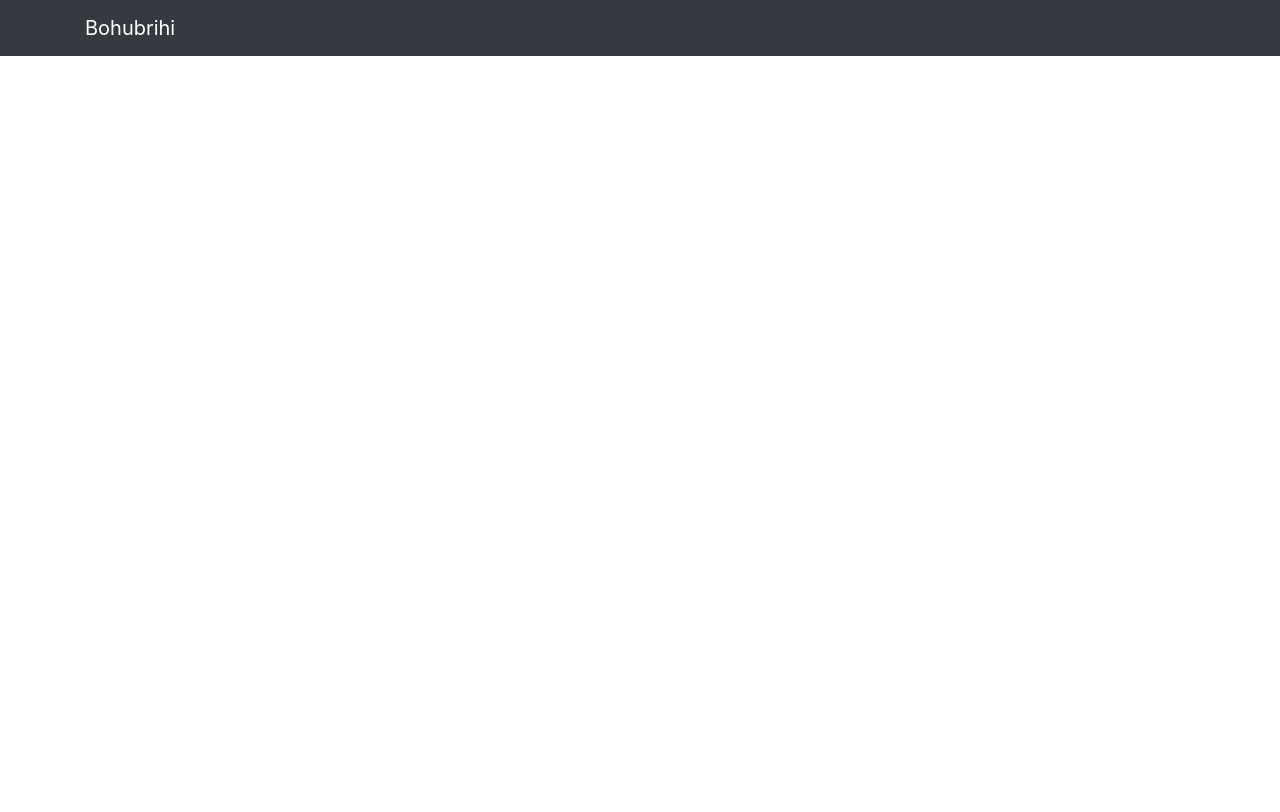
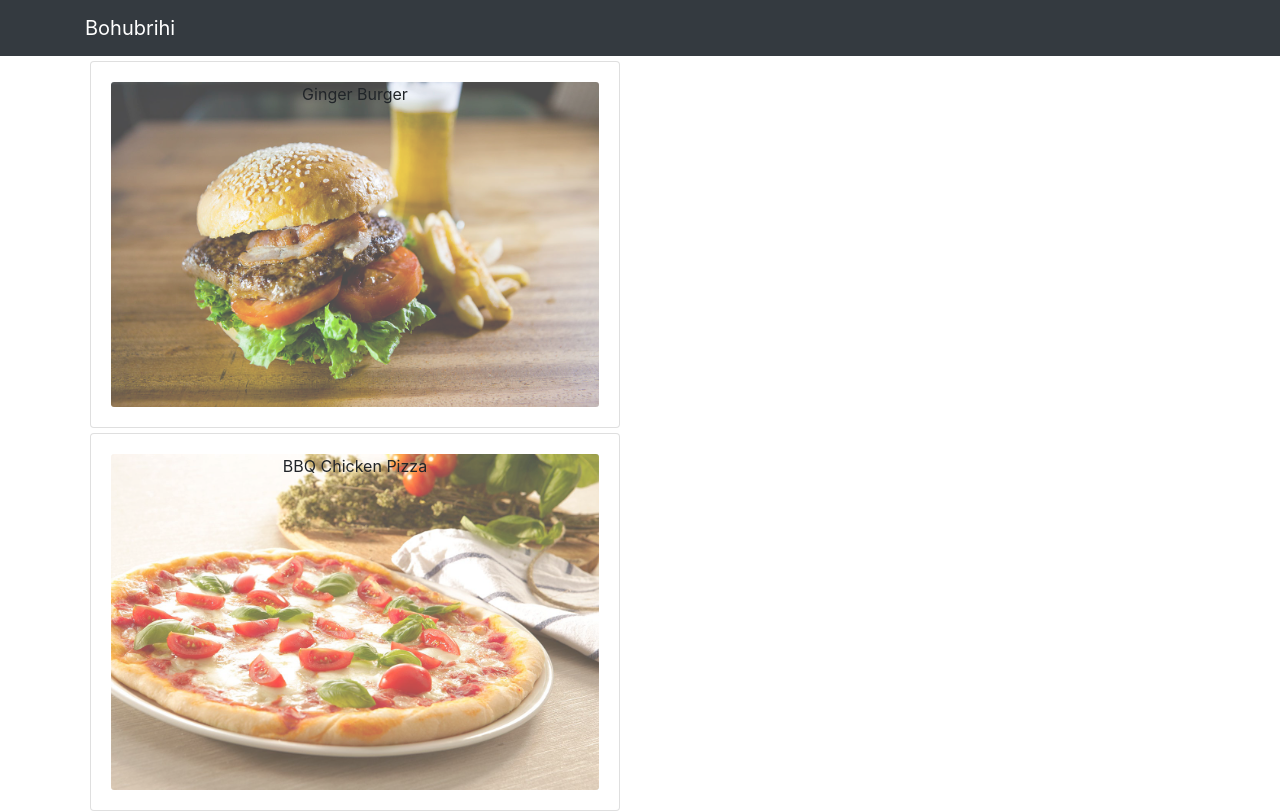
Before and after one commit to smhproduct/restaurant-project, a React (Create React App) app: page / in a window 1280 px wide. Shown: the top 812 px of the page. Built offline with nearby package versions, Linux system fonts and the light colour scheme.

Commit message:
Designing menu items

```diff
--- a/src/Components/Body/MenuItem.js
+++ b/src/Components/Body/MenuItem.js
@@ -1,10 +1,21 @@
 import React from 'react';
+import { Card, CardImg, CardImgOverlay, CardBody, CardTitle } from 'reactstrap';
 
 const MenuItem = props => {
     console.log(props);
     return (
         <div>
-
+            <Card style={{ margin: '5px' }}>
+                <CardBody>
+                    <CardImg
+                        alt={props.dish.name}
+                        src={props.dish.image}
+                        style={{ opacity: '0.7' }} />
+                    <CardImgOverlay>
+                        <CardTitle>{props.dish.name}</CardTitle>
+                    </CardImgOverlay>
+                </CardBody>
+            </Card>
         </div>
     );
 }
```
